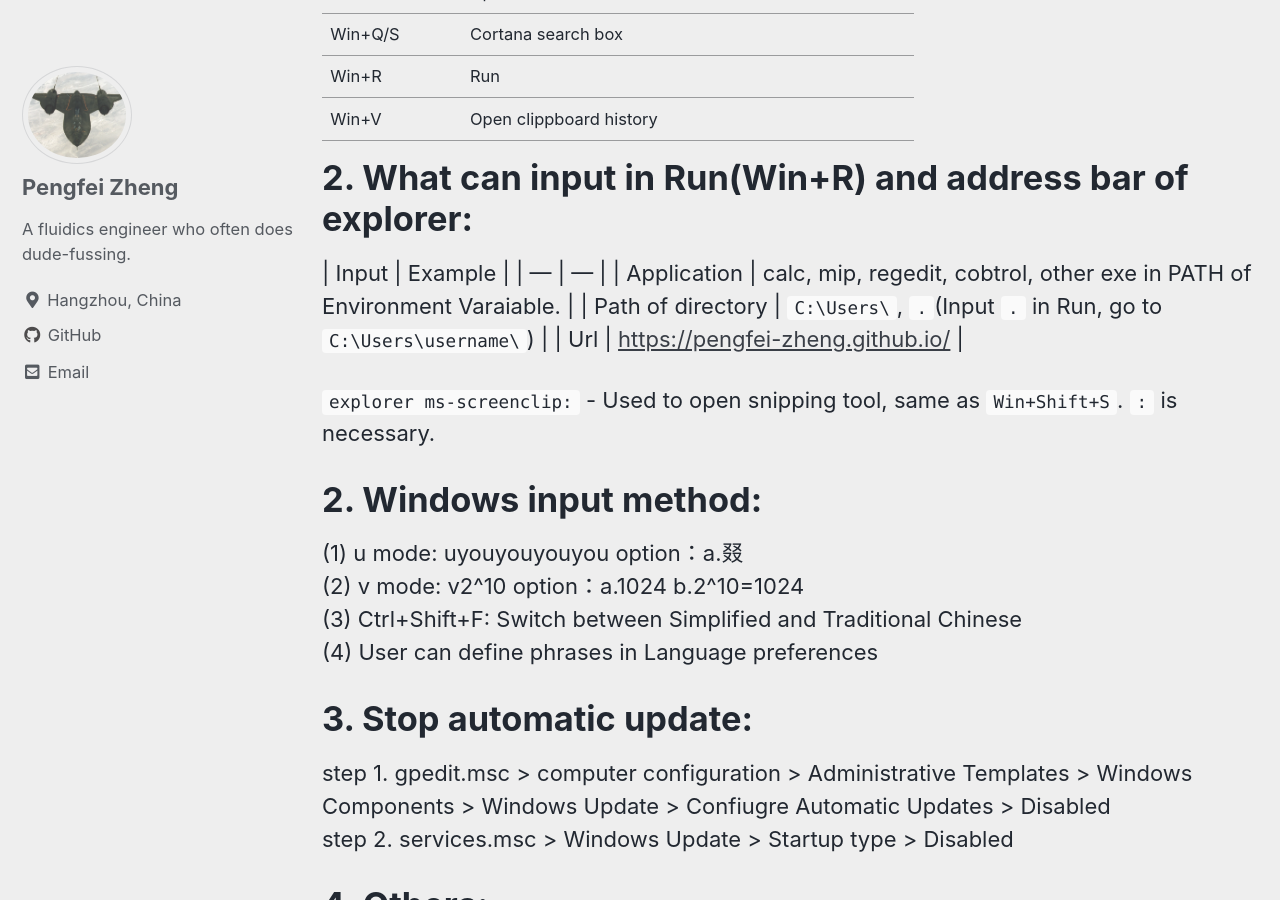
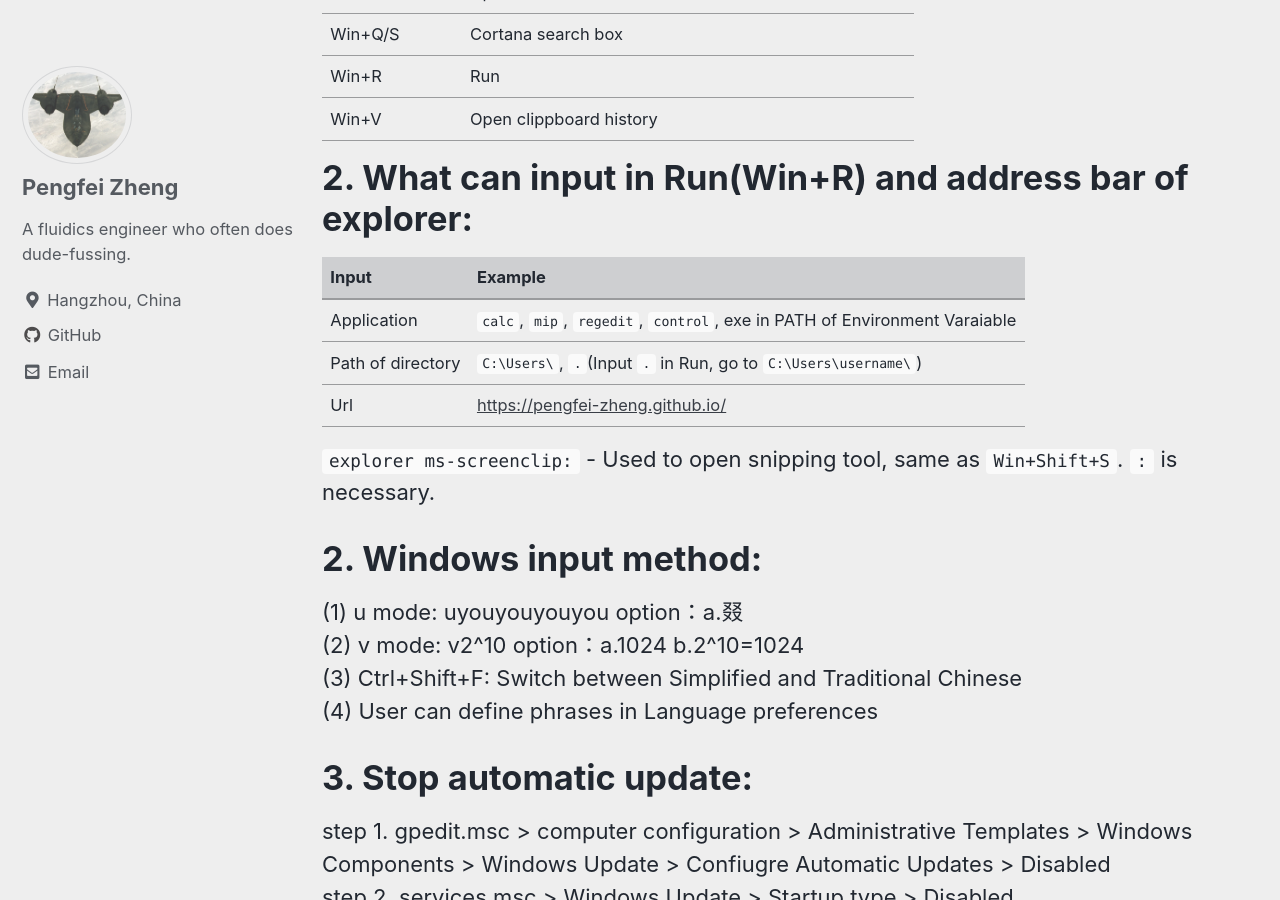
Before and after one commit to pengfei-zheng/pengfei-zheng.github.io, a Jekyll site: the page built from _posts/notebook/2021-01-23-Windows-usage.md, in a window 1280 px wide and 900 px high, scrolled down 905 px. Built offline with Jekyll 4.4.1, drawn with Linux system fonts in a browser that asks for light colours; cached includes are drawn as plain includes.

Commit message:
Revise Windows usage

```diff
--- a/_posts/notebook/2021-01-23-Windows-usage.md
+++ b/_posts/notebook/2021-01-23-Windows-usage.md
@@ -28,11 +28,12 @@ title: Windows usage
 
 
 # 2. What can input in Run(Win+R) and address bar of explorer:
-| Input             | Example                                                                  |
-| ---               | ---                                                                      |
-| Application       | calc, mip, regedit, cobtrol, other exe in PATH of Environment Varaiable. |
-| Path of directory | `C:\Users\`, `.`(Input `.` in Run, go to `C:\Users\username\`)           |
-| Url               | <https://pengfei-zheng.github.io/>                                       |
+
+| Input             | Example                                                                   |
+| ---               | ---                                                                       |
+| Application       | `calc`, `mip`, `regedit`, `control`, exe in PATH of Environment Varaiable |
+| Path of directory | `C:\Users\`, `.`(Input `.` in Run, go to `C:\Users\username\`)            |
+| Url               | <https://pengfei-zheng.github.io/>                                        |
 
 `explorer ms-screenclip:` - Used to open snipping tool, same as `Win+Shift+S`. `:` is necessary.
 
```
